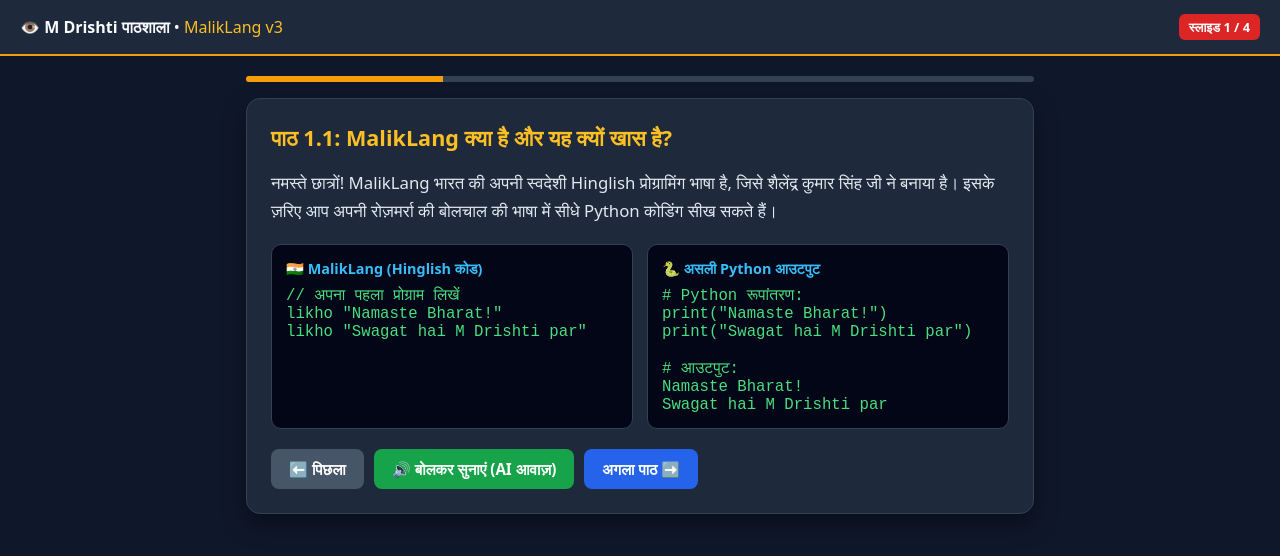
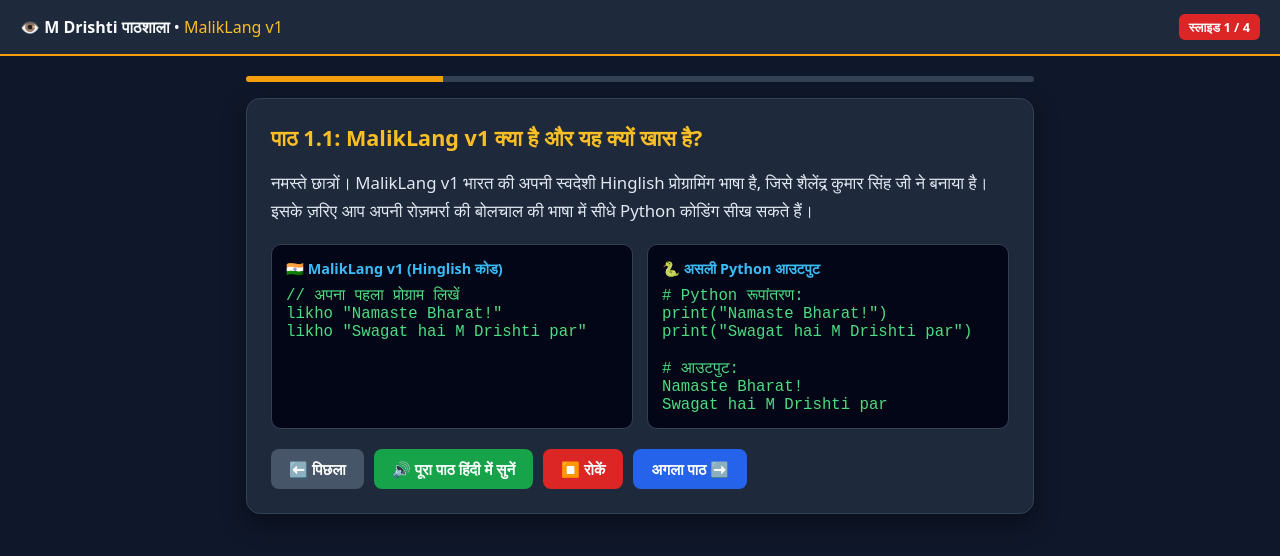
Before and after one commit to shailendra-codes/M-Drishti, a plain HTML site: page lesson1.html in a window 1280 px wide. Drawn offline with Linux system fonts and the light colour scheme.

Commit message:
Update lesson title and content for MalikLang v1

```diff
--- a/lesson1.html
+++ b/lesson1.html
@@ -4,7 +4,7 @@
 <head>
   <meta charset="UTF-8" />
   <meta name="viewport" content="width=device-width, initial-scale=1.0" />
-  <title>MalikLang पाठ #1: Hinglish से Python की पहली सीढ़ी | M Drishti</title>
+  <title>MalikLang v1 पाठ #1: Hinglish से Python की पहली सीढ़ी | M Drishti</title>
   <style>
     * { box-sizing: border-box; font-family: system-ui, -apple-system, sans-serif; }
     body { margin: 0; background: #0f172a; color: #f8fafc; display: flex; flex-direction: column; min-height: 100vh; }
@@ -22,6 +22,7 @@
     .controls { display: flex; flex-wrap: wrap; gap: 10px; margin-top: 20px; }
     button { padding: 10px 18px; border: none; border-radius: 8px; font-weight: 700; cursor: pointer; font-size: 0.95rem; }
     .btn-play { background: #16a34a; color: #fff; }
+    .btn-stop { background: #dc2626; color: #fff; }
     .btn-next { background: #2563eb; color: #fff; }
     .btn-prev { background: #475569; color: #fff; }
     .progress { height: 6px; background: #334155; border-radius: 4px; margin-bottom: 16px; overflow: hidden; }
@@ -30,7 +31,7 @@
 </head>
 <body>
   <header>
-    <div><strong>👁️ M Drishti पाठशाला</strong> • <span style="color:#fbbf24;">MalikLang v3</span></div>
+    <div><strong>👁️ M Drishti पाठशाला</strong> • <span style="color:#fbbf24;">MalikLang v1</span></div>
     <span class="badge" id="stepLabel">स्लाइड 1 / 4</span>
   </header>
 
@@ -41,7 +42,7 @@
       <p id="desc"></p>
       <div class="code-grid">
         <div class="card">
-          <h3>🇮🇳 MalikLang (Hinglish कोड)</h3>
+          <h3>🇮🇳 MalikLang v1 (Hinglish कोड)</h3>
           <pre id="mlCode"></pre>
         </div>
         <div class="card">
@@ -51,7 +52,8 @@
       </div>
       <div class="controls">
         <button class="btn-prev" onclick="prevSlide()">⬅️ पिछला</button>
-        <button class="btn-play" onclick="speakSlide()">🔊 बोलकर सुनाएं (AI आवाज़)</button>
+        <button class="btn-play" onclick="speakSlide()">🔊 पूरा पाठ हिंदी में सुनें</button>
+        <button class="btn-stop" onclick="stopSpeech()">⏹️ रोकें</button>
         <button class="btn-next" onclick="nextSlide()">अगला पाठ ➡️</button>
       </div>
     </div>
@@ -60,32 +62,43 @@
   <script>
     const slides = [
       {
-        title: "पाठ 1.1: MalikLang क्या है और यह क्यों खास है?",
-        desc: "नमस्ते छात्रों! MalikLang भारत की अपनी स्वदेशी Hinglish प्रोग्रामिंग भाषा है, जिसे शैलेंद्र कुमार सिंह जी ने बनाया है। इसके ज़रिए आप अपनी रोज़मर्रा की बोलचाल की भाषा में सीधे Python कोडिंग सीख सकते हैं।",
+        title: "पाठ 1.1: MalikLang v1 क्या है और यह क्यों खास है?",
+        desc: "नमस्ते छात्रों। MalikLang v1 भारत की अपनी स्वदेशी Hinglish प्रोग्रामिंग भाषा है, जिसे शैलेंद्र कुमार सिंह जी ने बनाया है। इसके ज़रिए आप अपनी रोज़मर्रा की बोलचाल की भाषा में सीधे Python कोडिंग सीख सकते हैं।",
         ml: '// अपना पहला प्रोग्राम लिखें\nlikho "Namaste Bharat!"\nlikho "Swagat hai M Drishti par"',
         py: '# Python रूपांतरण:\nprint("Namaste Bharat!")\nprint("Swagat hai M Drishti par")\n\n# आउटपुट:\nNamaste Bharat!\nSwagat hai M Drishti par'
       },
       {
-        title: "पाठ 1.2: वेरिएबल (Variable) और गणित करना",
-        desc: "MalikLang में किसी भी संख्या या नाम को सहेजना बहुत आसान है। आप सीधे 'rakho' या सामान्य नाम लिखकर जोड़-घटाना कर सकते हैं।",
+        title: "पाठ 1.2: वेरिएबल और गणित करना",
+        desc: "MalikLang v1 में किसी भी संख्या या नाम को सहेजना बहुत आसान है। आप सीधे rakho लिखकर दो संख्याओं का जोड़, घटाना या गुणा कर सकते हैं।",
         ml: 'rakho a = 25\nrakho b = 75\nrakho kul = a + b\nlikho "Kul Yog:", kul',
         py: 'a = 25\nb = 75\nkul = a + b\nprint("Kul Yog:", kul)\n\n# आउटपुट:\nKul Yog: 100'
       },
       {
-        title: "पाठ 1.3: शर्त लगाना (Agar - Warna / If - Else)",
-        desc: "कंप्यूटर को निर्णय लेना सिखाने के लिए हम 'agar' और 'warna' का उपयोग करते हैं, जो बिल्कुल Python के if और else की तरह काम करता है।",
+        title: "पाठ 1.3: शर्त लगाना (Agar - Warna)",
+        desc: "कंप्यूटर को निर्णय लेना सिखाने के लिए हम agar और warna का उपयोग करते हैं। यह बिल्कुल Python के if और else की तरह काम करता है।",
         ml: 'rakho ank = 85\nagar ank >= 33:\n    likho "Badhai ho! Aap Pass hain"\nwarna:\n    likho "Fir se prayas karein"',
         py: 'ank = 85\nif ank >= 33:\n    print("Badhai ho! Aap Pass hain")\nelse:\n    print("Fir se prayas karein")\n\n# आउटपुट:\nBadhai ho! Aap Pass hain'
       },
       {
-        title: "पाठ 1.4: अभ्यास प्रश्न और पुस्तक लिंक",
-        desc: "शाबाश! आपने MalikLang का पहला पाठ पूरा कर लिया है। अब आप अपनी खुद की दो संख्याओं का गुणा करने का कोड लिखें। पूरी पुस्तक 'MalikLang v1: Hinglish to Python' Amazon Kindle पर उपलब्ध है।",
+        title: "पाठ 1.4: अभ्यास कार्य और पुस्तक जानकारी",
+        desc: "शाबाश छात्रों! आपने MalikLang v1 का पहला पाठ पूरा कर लिया है। अब आप दो संख्याओं का गुणा करने का अभ्यास करें। पूरी पुस्तक Amazon Kindle पर उपलब्ध है।",
         ml: '// अभ्यास कार्य:\nrakho x = 12\nrakho y = 10\nlikho "Guna:", x * y',
         py: 'x = 12\ny = 10\nprint("Guna:", x * y)\n\n# आउटपुट:\nGuna: 120'
       }
     ];
 
     let idx = 0;
+    let selectedHindiVoice = null;
+
+    function loadVoices() {
+      const voices = window.speechSynthesis.getVoices();
+      selectedHindiVoice = voices.find(v => v.lang === 'hi-IN' || v.lang.startsWith('hi')) || null;
+    }
+    if ('speechSynthesis' in window) {
+      loadVoices();
+      window.speechSynthesis.onvoiceschanged = loadVoices;
+    }
+
     function render() {
       const s = slides[idx];
       document.getElementById('title').textContent = s.title;
@@ -95,15 +108,26 @@
       document.getElementById('stepLabel').textContent = `स्लाइड ${idx + 1} / ${slides.length}`;
       document.getElementById('progBar').style.width = `${((idx + 1) / slides.length) * 100}%`;
     }
+
+    function stopSpeech() {
+      if ('speechSynthesis' in window) window.speechSynthesis.cancel();
+    }
+
     function speakSlide() {
-      if ('speechSynthesis' in window) {
-        window.speechSynthesis.cancel();
-        const u = new SpeechSynthesisUtterance(slides[idx].title + ". " + slides[idx].desc);
+      if (!('speechSynthesis' in window)) return;
+      stopSpeech();
+      loadVoices();
+      const fullText = slides[idx].title + "। " + slides[idx].desc;
+      const parts = fullText.split(/[।.!?]+/).map(t => t.trim()).filter(Boolean);
+      parts.forEach(sentence => {
+        const u = new SpeechSynthesisUtterance(sentence);
         u.lang = 'hi-IN';
-        u.rate = 0.95;
+        if (selectedHindiVoice) u.voice = selectedHindiVoice;
+        u.rate = 0.92;
         window.speechSynthesis.speak(u);
-      }
+      });
     }
+
     function nextSlide() { if (idx < slides.length - 1) { idx++; render(); speakSlide(); } }
     function prevSlide() { if (idx > 0) { idx--; render(); speakSlide(); } }
     render();
```
